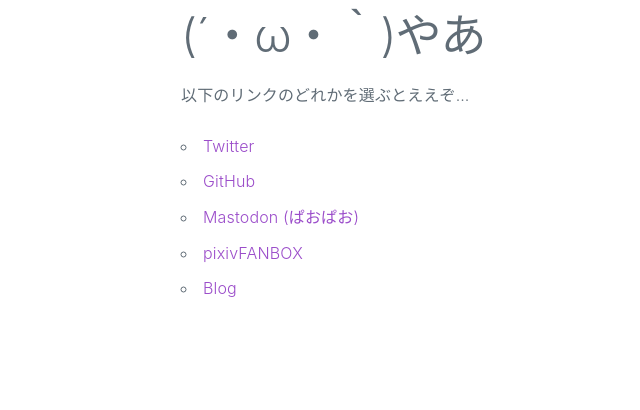
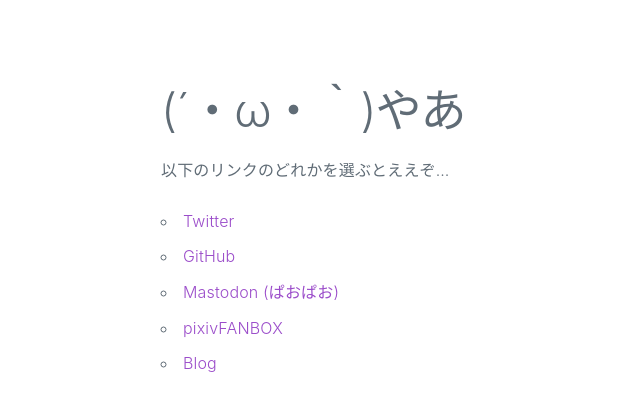
Before and after one commit to ayatk/ayatk.com, a React (Vite) app: page / in a window 1280 px wide. Shown: the top 410 px of the page, without its empty margins (79-719 px from the left). Built offline with nearby package versions, Linux system fonts and the light colour scheme.

Commit message:
styled-componentを追加

```diff
--- a/package.json
+++ b/package.json
@@ -11,7 +11,8 @@
     "gh-pages": "^2.2.0",
     "milligram": "^1.3.0",
     "react": "^16.13.1",
-    "react-dom": "^16.13.1"
+    "react-dom": "^16.13.1",
+    "styled-components": "^5.1.0"
   },
   "devDependencies": {
     "@types/react": "^16.9.34",
--- a/src/App.tsx
+++ b/src/App.tsx
@@ -1,18 +1,30 @@
 import * as React from "react";
 import Links from "./components/Links";
+import styled from "styled-components";
+
+const RootWrapper = styled.div`
+  font-family: -apple-system, BlinkMacSystemFont, "Helvetica Neue", "Yu Gothic",
+    YuGothic, "ヒラギノ角ゴ", sans-serif;
+  display: flex;
+`;
+
+const Wrapper = styled.div`
+  width: 80rem;
+  margin: 7.5rem auto;
+`;
 
 const App = () => {
   const title = "(´・ω・｀)やあ";
   const message = "以下のリンクのどれかを選ぶとええぞ…";
 
   return (
-    <div className="wrapper">
-      <div className="container">
+    <RootWrapper>
+      <Wrapper>
         <h1>{title}</h1>
         <p>{message}</p>
         <Links />
-      </div>
-    </div>
+      </Wrapper>
+    </RootWrapper>
   );
 };
 
--- a/src/index.tsx
+++ b/src/index.tsx
@@ -1,6 +1,7 @@
-import "./style/style.sass";
 import * as React from "react";
 import * as ReactDOM from "react-dom";
+import "milligram";
+
 import App from "./App";
 
 ReactDOM.render(<App />, document.getElementById("app"));
--- a/src/style/style.sass
+++ /dev/null
@@ -1,12 +0,0 @@
-@import "node_modules/milligram/src/milligram.sass";
-
-body
-  font-family: -apple-system, BlinkMacSystemFont, "Helvetica Neue", "Yu Gothic", YuGothic, "ヒラギノ角ゴ", sans-serif
-
-.wrapper
-  .container
-    max-width: 80rem
-
-  &.container
-    padding-bottom: 7.5rem
-    padding-top: 7.5rem
```
Also changed, not shown: 1 other file (tests, documents, lock files or other folders).
